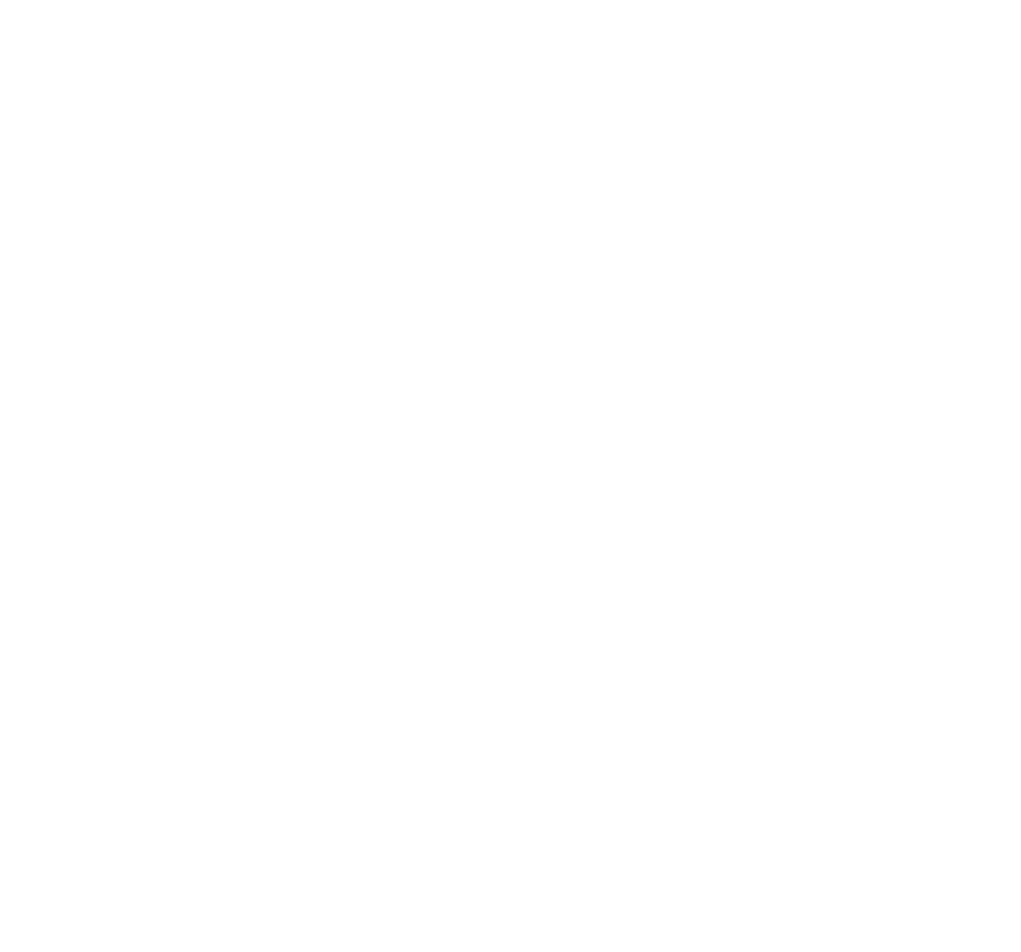
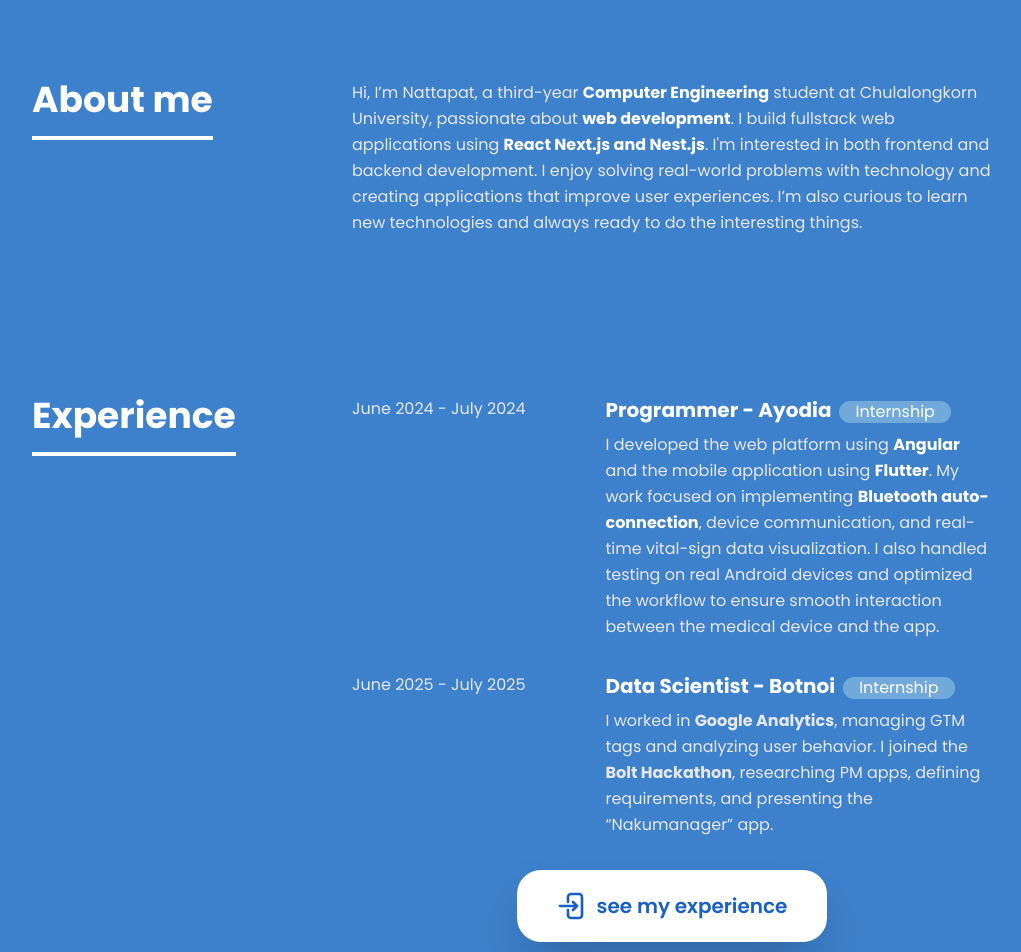
Before and after one commit to nattapatque/myportfs, a Next.js app: page / in a window 1280 px wide. Shown: the part 880-1832 px from the top of the page, without its empty margins (128-1149 px from the left). Before the commit the page ends 800 px from the top, so only its background shows below. Built offline with nearby package versions, Linux system fonts and the light colour scheme.

Commit message:
About me and Experience in HomePage

```diff
--- /dev/null
+++ b/src/app/experience/page.tsx
@@ -0,0 +1,12 @@
+export default function Page() {
+  return (
+    <div className="flex flex-col w-full mt-20">
+      <div className="flex w-full justify-center md:text-6xl text-4xl font-bold">
+        About me
+      </div>
+      <div className="w-full h-96 bg-blue1">
+
+      </div>
+    </div>
+  );
+}
--- a/src/app/page.tsx
+++ b/src/app/page.tsx
@@ -1,48 +1,13 @@
-import IG from "../components/iconComponents/IG";
-import Phone from "../components/iconComponents/Phone";
-import Github from "../components/iconComponents/Github";
-import Linkedin from "../components/iconComponents/Linkedin";
+import HeroSection from "../components/homeComponents/HeroSection";
+import AboutSection from "../components/homeComponents/AboutSection";
+import ExperienceSection from "../components/homeComponents/ExperienceSection";
 
 export default function Home() {
   return (
-    <div className="flex flex-col bg-blue2">
-      {/* banner */}
-      <div className="flex flex-col w-full h-screen">
-
-        <div className="flex flex-wrap w-full h-full bg-white px-20">
-
-          <div className="flex flex-1 items-center justify-center">
-            <div className="font-bold text-gray-900 border-l-7 p-5 border-blue1 leading-17">
-              <span className="text-3xl">Hello! I'm </span>
-              <br /><span className="text-5xl text-blue1">Nattapat Daengkongkaew</span>
-              <br /><span className="text-3xl text-gray-500"> Frontend Developer</span>
-            </div>
-          </div>
-
-          <div className="flex flex-col flex-1 items-center justify-center">
-            <div className="relative w-100 h-100 overflow-hidden rounded-4xl shadow-2xl bg-blue3">
-              <img
-                className="absolute top-10 left-0 w-full"
-                src="/images/Me/norway1.png"
-                alt="QUE"
-              />
-            </div>
-          </div>
-        </div>
-
-        <div className="bg-white pb-10 px-20 w-full flex flex-col justify-end gap-5">
-          <div className="text-blue2 text-xl flex justify-end">
-            nattapat.daengkongkaew@gmail.com
-          </div>
-          <div className="text-blue1 flex flex-row justify-end gap-5">
-            <IG></IG>
-            <Phone></Phone>
-            <Github></Github>
-            <Linkedin></Linkedin>
-          </div>
-        </div>
-
-      </div>
+    <div className="flex flex-col bg-blue2 space-y-40 pb-20">
+      <HeroSection></HeroSection>
+      <AboutSection></AboutSection>
+      <ExperienceSection></ExperienceSection>
     </div>
   );
 }
--- /dev/null
+++ b/src/components/homeComponents/AboutSection.tsx
@@ -0,0 +1,21 @@
+export default function AboutSection() {
+  return (
+    <div className="flex lg:flex-row flex-col w-full lg:px-40 md:px-20 px-10 space-y-4">
+      <div className="flex w-full lg:w-1/3 md:text-4xl text-2xl font-bold text-white">
+        <span className="md:h-15 h-10 border-b-4 text-nowrap">About me</span>
+      </div>
+      <div className="w-full lg:w-2/3 text-gray-200 leading-relaxed">
+        Hi, I’m Nattapat, a third-year{" "}
+        <span className="font-bold text-white">Computer Engineering</span>{" "}
+        student at Chulalongkorn University, passionate about{" "}
+        <span className="font-bold text-white">web development</span>. I build
+        fullstack web applications using{" "}
+        <span className="font-bold text-white">React Next.js and Nest.js</span>.
+        I'm interested in both frontend and backend development. I enjoy solving
+        real-world problems with technology and creating applications that
+        improve user experiences. I’m also curious to learn new technologies and
+        always ready to do the interesting things.
+      </div>
+    </div>
+  );
+}
--- /dev/null
+++ b/src/components/homeComponents/ExperienceSection.tsx
@@ -0,0 +1,67 @@
+import Goin from "../iconComponents/Goin";
+import Link from "next/link";
+
+export default function ExperienceSection() {
+  return (
+    <div className="flex lg:flex-row flex-col w-full lg:px-40 md:px-20 px-10 space-y-4">
+      <div className="flex w-full lg:w-1/3 md:text-4xl text-2xl font-bold text-white">
+        <span className="md:h-15 h-10 border-b-4 text-nowrap">Experience</span>
+      </div>
+
+      <div className="w-full lg:w-2/3 text-gray-200 leading-relaxed space-y-8">
+        <div className="flex md:flex-row flex-col">
+          <div className=" text-nowrap">June 2024 - July 2024</div>
+          <div className="md:ml-20 ml-0 flex flex-col space-y-2">
+            <div className="font-bold text-white text-xl">
+              Programmer - Ayodia
+              <span className="ml-2 inline-block mix-w-32 text-center text-[16px] font-medium bg-blue3 text-white rounded-xl px-4">
+                Internship
+              </span>
+            </div>
+
+            <div className="">
+              I developed the web platform using{" "}
+              <span className="font-bold text-white">Angular</span> and the
+              mobile application using{" "}
+              <span className="font-bold text-white">Flutter</span>. My work
+              focused on implementing{" "}
+              <span className="font-bold text-white">
+                Bluetooth auto-connection
+              </span>
+              , device communication, and real-time vital-sign data
+              visualization. I also handled testing on real Android devices and
+              optimized the workflow to ensure smooth interaction between the
+              medical device and the app.
+            </div>
+          </div>
+        </div>
+        <div className="flex md:flex-row flex-col">
+          <div className=" text-nowrap">June 2025 - July 2025</div>
+          <div className="md:ml-20 ml-0 flex flex-col space-y-2">
+            <div className="font-bold text-white text-xl">
+              Data Scientist - Botnoi
+              <span className="ml-2 inline-block mix-w-32 text-center text-[16px] font-medium bg-blue3 text-white rounded-xl px-4">
+                Internship
+              </span>
+            </div>
+            <div className="">
+              I worked in <span className="font-bold">Google Analytics</span>,
+              managing GTM tags and analyzing user behavior. I joined the{" "}
+              <span className="font-bold">Bolt Hackathon</span>, researching PM
+              apps, defining requirements, and presenting the “Nakumanager” app.
+            </div>
+          </div>
+        </div>
+        <div className="flex w-full justify-center mb-20">
+          <Link
+            className="flex flex-row items-center space-x-2 bg-white py-5 px-10 rounded-3xl md:text-xl text-lg text-blue1 font-semibold shadow-2xl hover:bg-gray-100 hover:scale-110 duration-150 cursor-pointer"
+            href="/"
+          >
+            <Goin></Goin>
+            <span>see my experience</span>
+          </Link>
+        </div>
+      </div>
+    </div>
+  );
+}
--- /dev/null
+++ b/src/components/homeComponents/HeroSection.tsx
@@ -0,0 +1,49 @@
+import IG from "../iconComponents/IG";
+import Phone from "../iconComponents/Phone";
+import Github from "../iconComponents/Github";
+import Linkedin from "../iconComponents/Linkedin";
+
+export default function HeroSection() {
+  return (
+    <div className="flex flex-col w-full h-screen">
+      <div className="flex flex-wrap w-full h-full bg-white px-20 pt-20">
+        <div className="flex flex-1 items-center justify-center">
+          <div className="font-bold text-gray-900 border-l-7 p-5 border-blue1 md:leading-17 leading-14">
+            <span className="md:text-3xl text-2xl">Hello! I'm </span>
+            <br />
+            <span className="md:text-5xl text-4xl text-blue1">
+              Nattapat Daengkongkaew
+            </span>
+            <br />
+            <span className="md:text-3xl text-2xl text-gray-500">
+              {" "}
+              Frontend Developer
+            </span>
+          </div>
+        </div>
+
+        <div className="flex flex-col flex-1 items-center justify-center">
+          <div className="relative md:w-90 md:h-90 w-75 h-75 overflow-hidden rounded-4xl shadow-2xl bg-blue3">
+            <img
+              className="absolute top-10 left-0 w-full"
+              src="/images/Me/norway1.png"
+              alt="QUE"
+            />
+          </div>
+        </div>
+      </div>
+
+      <div className="bg-white pb-10 px-20 w-full flex flex-col md:items-end items-center gap-5">
+        <div className="text-blue2 md:text-xl text-lg flex">
+          nattapat.daengkongkaew@gmail.com
+        </div>
+        <div className="text-blue1 flex flex-row gap-5">
+          <IG></IG>
+          <Phone></Phone>
+          <Github></Github>
+          <Linkedin></Linkedin>
+        </div>
+      </div>
+    </div>
+  );
+}
--- /dev/null
+++ b/src/components/iconComponents/Goin.tsx
@@ -0,0 +1,20 @@
+export default function Goin() {
+  return (
+    <div>
+      <svg
+        xmlns="http://www.w3.org/2000/svg"
+        fill="none"
+        viewBox="0 0 24 24"
+        strokeWidth="2"
+        stroke="currentColor"
+        className="size-8"
+      >
+        <path
+          strokeLinecap="round"
+          strokeLinejoin="round"
+          d="M8.25 9V5.25A2.25 2.25 0 0 1 10.5 3h6a2.25 2.25 0 0 1 2.25 2.25v13.5A2.25 2.25 0 0 1 16.5 21h-6a2.25 2.25 0 0 1-2.25-2.25V15M12 9l3 3m0 0-3 3m3-3H2.25"
+        />
+      </svg>
+    </div>
+  );
+}
--- a/src/components/layoutComponents/RootLayoutClient.tsx
+++ b/src/components/layoutComponents/RootLayoutClient.tsx
@@ -17,8 +17,8 @@ export default function RootLayoutClient({
 
   return (
     <>
+      <Slidepage isOpen={isSlideOpen} onClose={() => setIsSlideOpen(false)}/>
       <Topmenu onBurgerClick={() => setIsSlideOpen(true)} />
-      <Slidepage isOpen={isSlideOpen} onClose={() => setIsSlideOpen(false)}/>
       <div>{children}</div>
     </>
   );
--- a/src/components/topmenuComponents/Slidepage.tsx
+++ b/src/components/topmenuComponents/Slidepage.tsx
@@ -1,34 +1,49 @@
 import X from "../iconComponents/X";
+import Link from "next/link";
 
 type SlidePageProps = {
   isOpen: boolean;
   onClose: () => void;
 };
 
-export default function Slidepage({isOpen, onClose}: SlidePageProps){
-    return(
-        <div className={`fixed top-0 left-0 w-full h-full bg-blue1 z-31 transition-transform duration-500 ease-in-out text-white
-            ${isOpen ? "translate-y-0" : "-translate-y-full"}`}>
+export default function Slidepage({ isOpen, onClose }: SlidePageProps) {
+  return (
+    <div
+      className={`fixed top-0 left-0 w-full h-full bg-blue1 z-31 transition-transform duration-500 ease-in-out text-white
+            ${isOpen ? "translate-y-0" : "-translate-y-full"}`}
+    >
       <div className="h-[90px] w-full flex justify-end px-20">
         <button
           className="hover:scale-150 duration-150 cursor-pointer"
           onClick={onClose}
         >
-                    <X/>
+          <X />
         </button>
       </div>
       <div className="p-6 md:flex-row flex-col flex w-full gap-15">
-
         <div className="flex flex-col flex-1 items-center space-y-10">
-                    <div className="text-xl font-semibold">Nattapat <br />Daengkongkaew</div>
-                    <div className="bg-gradient-to-r from-blue3 to-blue2 text-white hover:scale-110 font-semibold px-5 py-3 cursor-pointer shadow-lg duration-150">Download Resume</div>
+          <div className="text-xl font-semibold">
+            Nattapat <br />
+            Daengkongkaew
+          </div>
+          <div className="bg-gradient-to-r from-blue3 to-blue2 text-white hover:scale-110 font-semibold px-5 py-3 cursor-pointer shadow-lg duration-150">
+            Download Resume
+          </div>
         </div>
         <div className="flex flex-3 flex-col gap-10 md:text-8xl text-6xl font-bold md:items-start items-center">
-                    <div className="hover:scale-110 duration-150 cursor-pointer">Experience</div>
-                    <div className="hover:scale-110 duration-150 cursor-pointer">About Me</div>
-                    <div className="hover:scale-110 duration-150 cursor-pointer">Contact</div>
+          <Link className="hover:scale-110 duration-150 cursor-pointer"
+            href="/"
+            onClick={onClose}
+          >
+            Home
+          </Link>
+          <div className="hover:scale-110 duration-150 cursor-pointer">
+            Experience
           </div>
-
+          <div className="hover:scale-110 duration-150 cursor-pointer">
+            Contact
+          </div>
+        </div>
       </div>
     </div>
   );
```
Lines whose indentation alone changed are shown as unchanged.
